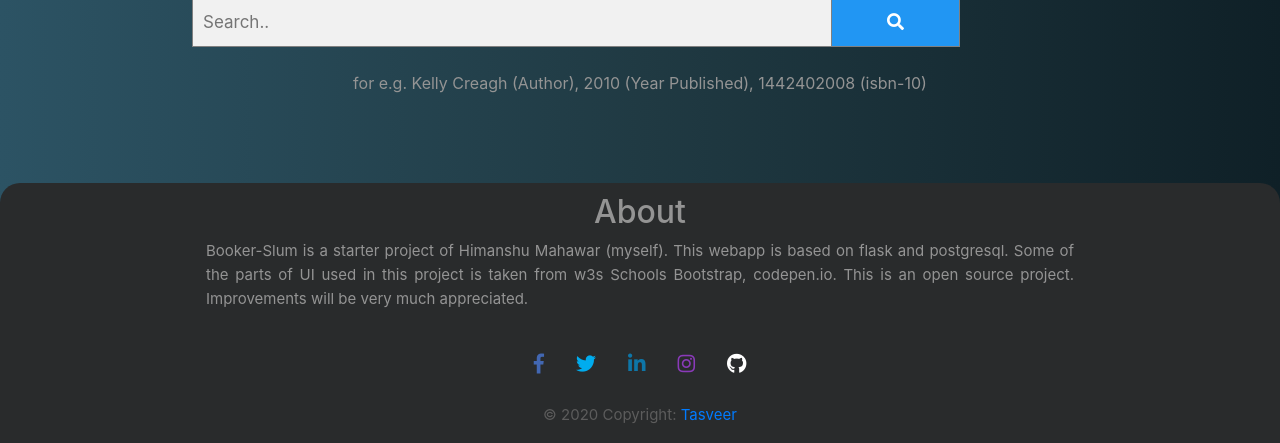
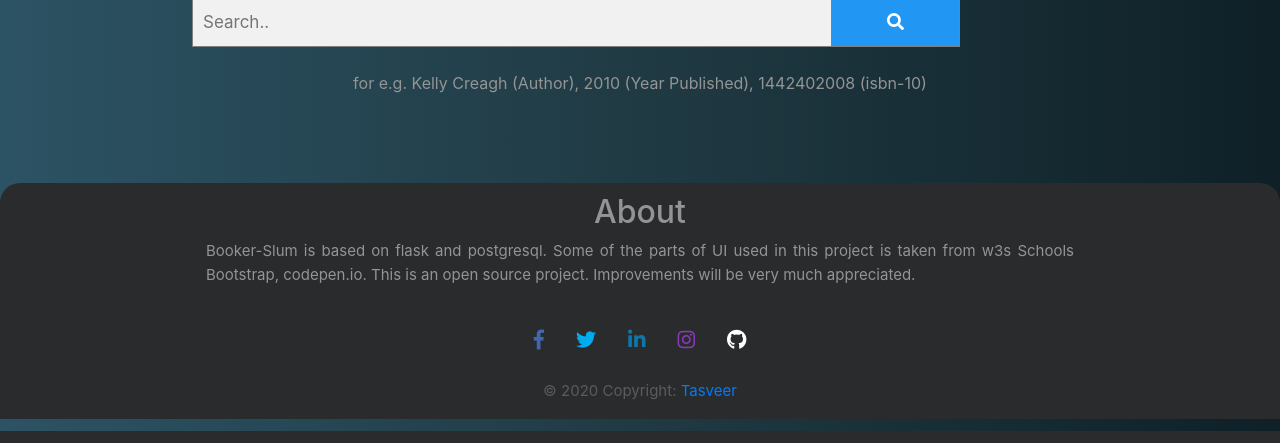
Before and after one commit to himanshu27tasveer/Booker-Slum, a Flask app: page / in a window 1280 px wide. Shown: the part 369-812 px from the top of the page. Run offline with Flask 2, Linux system fonts and the light colour scheme; some libraries are stand-ins or nearby versions.

Commit message:
Update layout.html

```diff
--- a/app/bookapp/templates/layout.html
+++ b/app/bookapp/templates/layout.html
@@ -99,7 +99,7 @@
 
         		<div class="about" style="color: #949494">
 		        	<h2>About</h2>
-		            <p class="text-justify" style="margin: auto 15% auto 15%;">Booker-Slum is a starter project of Himanshu Mahawar (myself). This webapp is based on flask and postgresql. Some of the parts of UI used in this project is taken from w3s Schools Bootstrap, codepen.io. This is an open source project. Improvements will be very much appreciated.</p>
+		            <p class="text-justify" style="margin: auto 15% auto 15%;">Booker-Slum is based on flask and postgresql. Some of the parts of UI used in this project is taken from w3s Schools Bootstrap, codepen.io. This is an open source project. Improvements will be very much appreciated.</p>
 		         </div>
 		         <div>
 		         	<ul class="footer-links">
```
